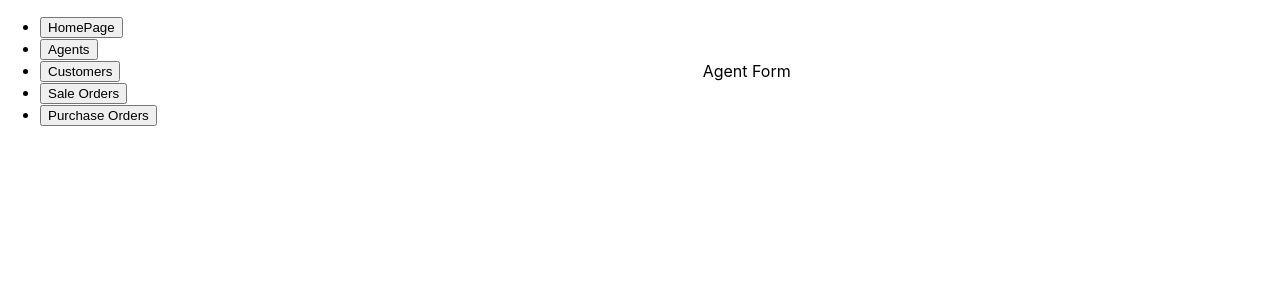
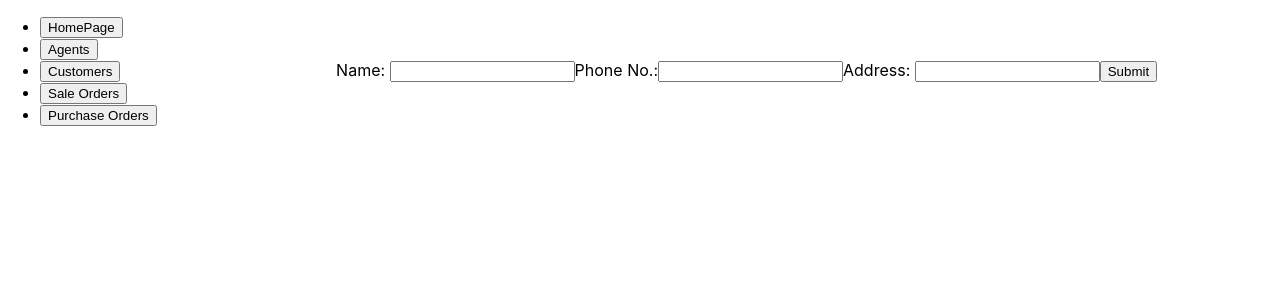
Before and after one commit to AyuPatidar/Jwell, a React (Create React App) app in the folder client/: page /agents/form in a window 1280 px wide. Shown: the top 300 px of the page. Built offline with nearby package versions, Linux system fonts and the light colour scheme.

Commit message:
Add User Form

```diff
--- /dev/null
+++ b/client/src/components/UserForm.tsx
@@ -0,0 +1,50 @@
+import { useState } from "react";
+
+const UserForm = ({ userType }: { userType: string }) => {
+  const [name, setName] = useState("");
+  const [address, setAddress] = useState("");
+  const [phoneNo, setPhoneNo] = useState("");
+  const onSubmit = (e: React.FormEvent<HTMLFormElement>) => {
+    e.preventDefault();
+    fetch(`http://localhost:8000/api/v1/users/register`, {
+      method: "POST",
+      headers: {
+        "Content-Type": "application/json",
+      },
+      body: JSON.stringify({
+        userType: userType,
+        name: name,
+        address: address,
+        phoneNo: phoneNo,
+      }),
+    });
+  };
+  return (
+    <form onSubmit={onSubmit}>
+      <label htmlFor="name">Name: </label>
+      <input
+        id="name"
+        type="text"
+        name="name"
+        onChange={(e) => setName(e.target.value)}
+      />
+      <label htmlFor="phoneNo">Phone No.:</label>
+      <input
+        id="phoneNo"
+        type="text"
+        name="phoneNo"
+        onChange={(e) => setPhoneNo(e.target.value)}
+      />
+      <label htmlFor="address">Address: </label>
+      <input
+        id="address"
+        type="text"
+        name="address"
+        onChange={(e) => setAddress(e.target.value)}
+      />
+      <button type="submit">Submit</button>
+    </form>
+  );
+};
+
+export default UserForm;
--- a/client/src/pages/AgentForm.tsx
+++ b/client/src/pages/AgentForm.tsx
@@ -1,6 +1,6 @@
 import { Grid } from "@mui/material";
-import React from "react";
 import Sidebar from "../components/Sidebar";
+import UserForm from "../components/UserForm";
 
 const AgentForm = () => {
   return (
@@ -20,7 +20,7 @@ const AgentForm = () => {
         justifyContent={"center"}
         alignItems={"center"}
       >
-        Agent Form
+        <UserForm userType={"agent"} />
       </Grid>
     </Grid>
   );
--- a/client/src/pages/CustomerForm.tsx
+++ b/client/src/pages/CustomerForm.tsx
@@ -1,6 +1,7 @@
 import { Grid } from "@mui/material";
 import React from "react";
 import Sidebar from "../components/Sidebar";
+import UserForm from "../components/UserForm";
 
 const CustomerForm = () => {
   return (
@@ -20,7 +21,7 @@ const CustomerForm = () => {
         justifyContent={"center"}
         alignItems={"center"}
       >
-        Customer Form
+        <UserForm userType={"customer"} />
       </Grid>
     </Grid>
   );
```
